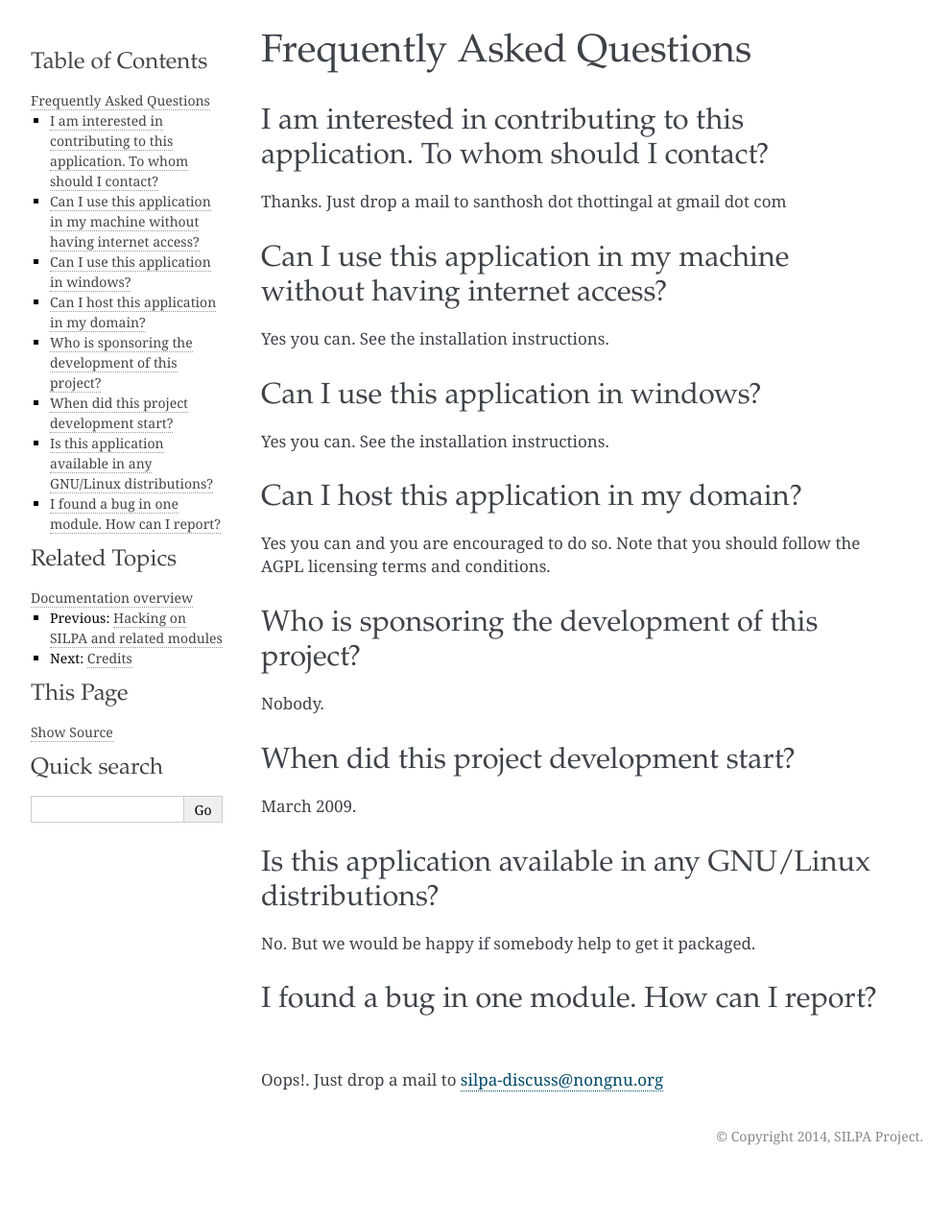
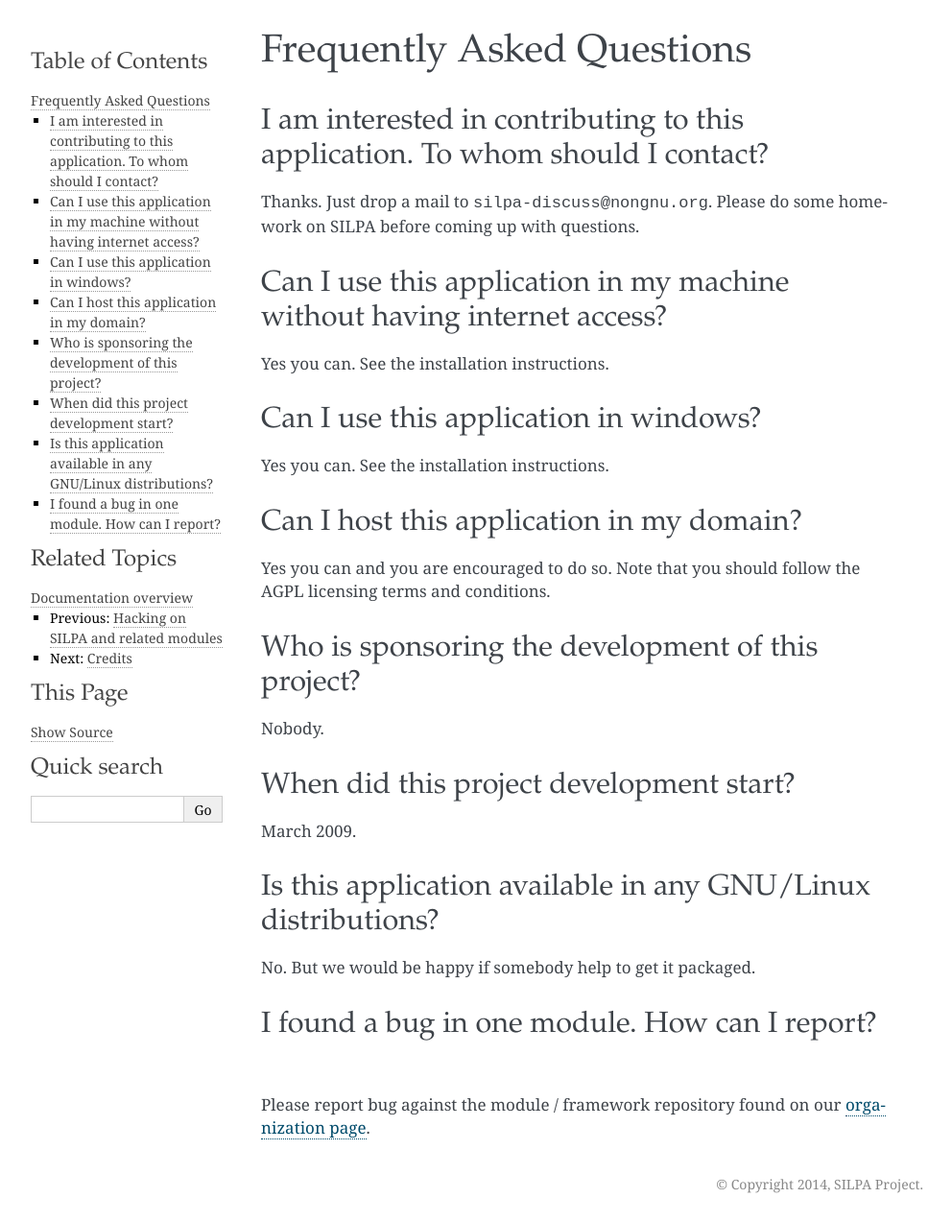
Before and after one commit to libindic/Silpa-Flask, a Sphinx documentation site: the page built from docs/faq.rst, in a window 1280 px wide. Shown: the whole page at 96% size, without its empty margins (148-1140 px from the left). Built offline with Sphinx 7.4.7, drawn with Linux system fonts in a browser that asks for light colours; before the commit the page ends 1223 px from its top, so only the background shows below that.

Commit message:
Updated FAQ page
* Changed the contact to our mailing list
* Bugs should be reported on our github page

Signed-off-by: Vasudev Kamath <kamathvasudev@gmail.com>

```diff
--- a/docs/faq.rst
+++ b/docs/faq.rst
@@ -4,39 +4,50 @@
 
 I am interested in contributing to this application. To whom should I contact?
 -------------------------------------------------------------------------------
-Thanks. Just drop a mail to santhosh dot thottingal at gmail dot com
+
+Thanks. Just drop a mail to ``silpa-discuss@nongnu.org``. Please do
+some homework on SILPA before coming up with questions.
 
 
 Can I use this application in my machine without having internet access?
 ---------------------------------------------------------------------------
+
 Yes you can. See the installation instructions.
 
 
 Can I use this application in windows?
 ----------------------------------------
+
 Yes you can. See the installation instructions.
 
 
 Can I host this application in my domain?
 -----------------------------------------
-Yes you can and you are encouraged to do so. Note that you should follow the AGPL licensing terms and conditions.
+
+Yes you can and you are encouraged to do so. Note that you should
+follow the AGPL licensing terms and conditions.
 
 
 Who is sponsoring the development of this project?
 --------------------------------------------------
+
 Nobody.
 
 
 When did this project development start?
 ----------------------------------------
+
 March 2009.
 
 
 Is this application available in any GNU/Linux distributions?
 -------------------------------------------------------------
+
 No. But we would be happy if somebody help to get it packaged.
 
 
 I found a bug in one module. How can I report?
 ----------------------------------------------
-Oops!. Just drop a mail to silpa-discuss@nongnu.org
+
+Please report bug against the module / framework repository found on
+our `organization page <https://github.com/Project-SILPA/>`_.
```
